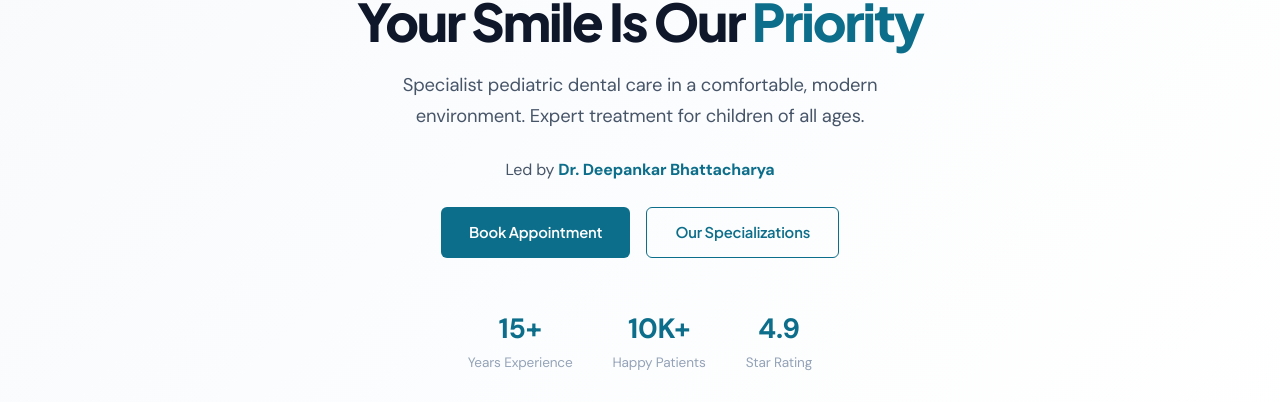
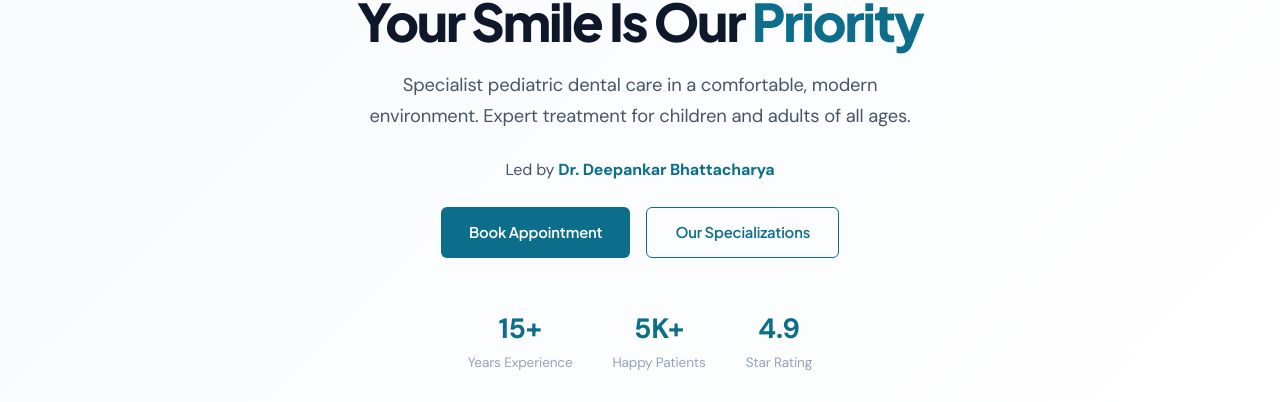
Before and after one commit to biswarup14/DocWebapp, a React (Vite) app: page / in a window 1280 px wide. Shown: the part 159-561 px from the top of the page. Built offline with nearby package versions, Linux system fonts and the light colour scheme; no server answers.

Commit message:
details in home page updated

```diff
--- a/src/pages/Home/Home.jsx
+++ b/src/pages/Home/Home.jsx
@@ -35,7 +35,7 @@ export default function Home() {
               Your Smile Is Our <span className={styles.highlight}>Priority</span>
             </h1>
             <p className={styles.heroSubtitle}>
-              Specialist pediatric dental care in a comfortable, modern environment. Expert treatment for children of all ages.
+              Specialist pediatric dental care in a comfortable, modern environment. Expert treatment for children and adults of all ages.
             </p>
             <p className={styles.doctorName}>Led by <strong>Dr. Deepankar Bhattacharya</strong></p>
             <div className={styles.heroActions}>
@@ -48,7 +48,7 @@ export default function Home() {
                 <span>Years Experience</span>
               </div>
               <div className={styles.stat}>
-                <strong>10K+</strong>
+                <strong>5K+</strong>
                 <span>Happy Patients</span>
               </div>
               <div className={styles.stat}>
```
